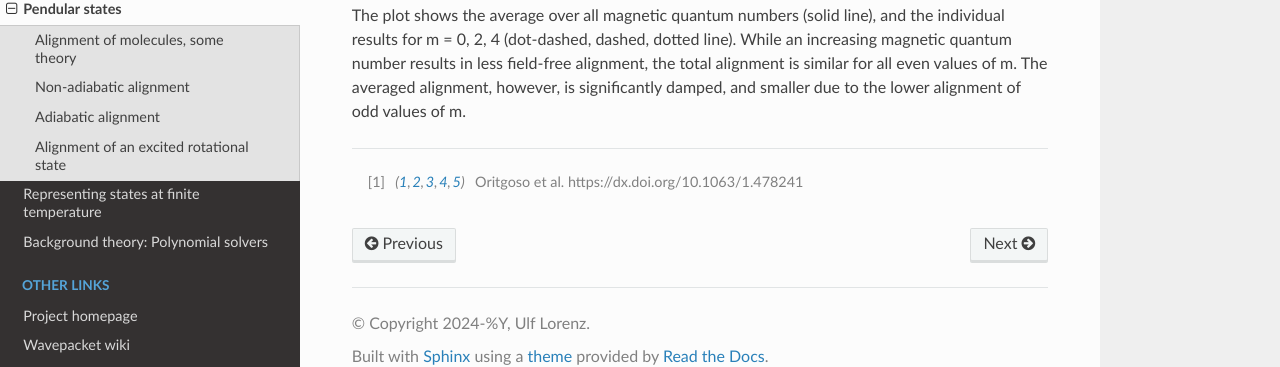
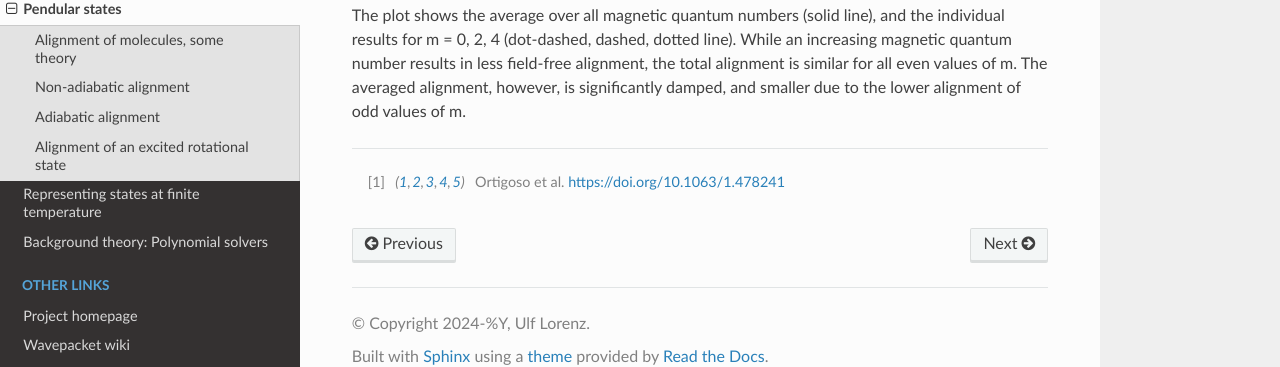
Before and after one commit to ulflor/wavepacket, a Sphinx documentation site: the page built from doc/advanced/pendular_states.md, in a window 1280 px wide and 900 px high, scrolled down 2714 px. Shown: the part 507-874 px from the top of the window. Built offline with Sphinx 7.4.7 and the Read the Docs theme 3.1.0, drawn with Linux system fonts in a browser that asks for light colours; formulas are drawn with MathJax 3; pages that are not in the unit, such as notebooks, are missing from menus.

Commit message:
Fixed a reference

```diff
--- a/doc/advanced/pendular_states.md
+++ b/doc/advanced/pendular_states.md
@@ -165,4 +165,4 @@ While an increasing magnetic quantum number results in less field-free alignment
 similar for all even values of m.
 The averaged alignment, however, is significantly damped, and smaller due to the lower alignment of odd values of m.
 
-[^ref-paper]: Oritgoso et al. https://dx.doi.org/10.1063/1.478241
+[^ref-paper]: Ortigoso et al. <https://doi.org/10.1063/1.478241>
```
